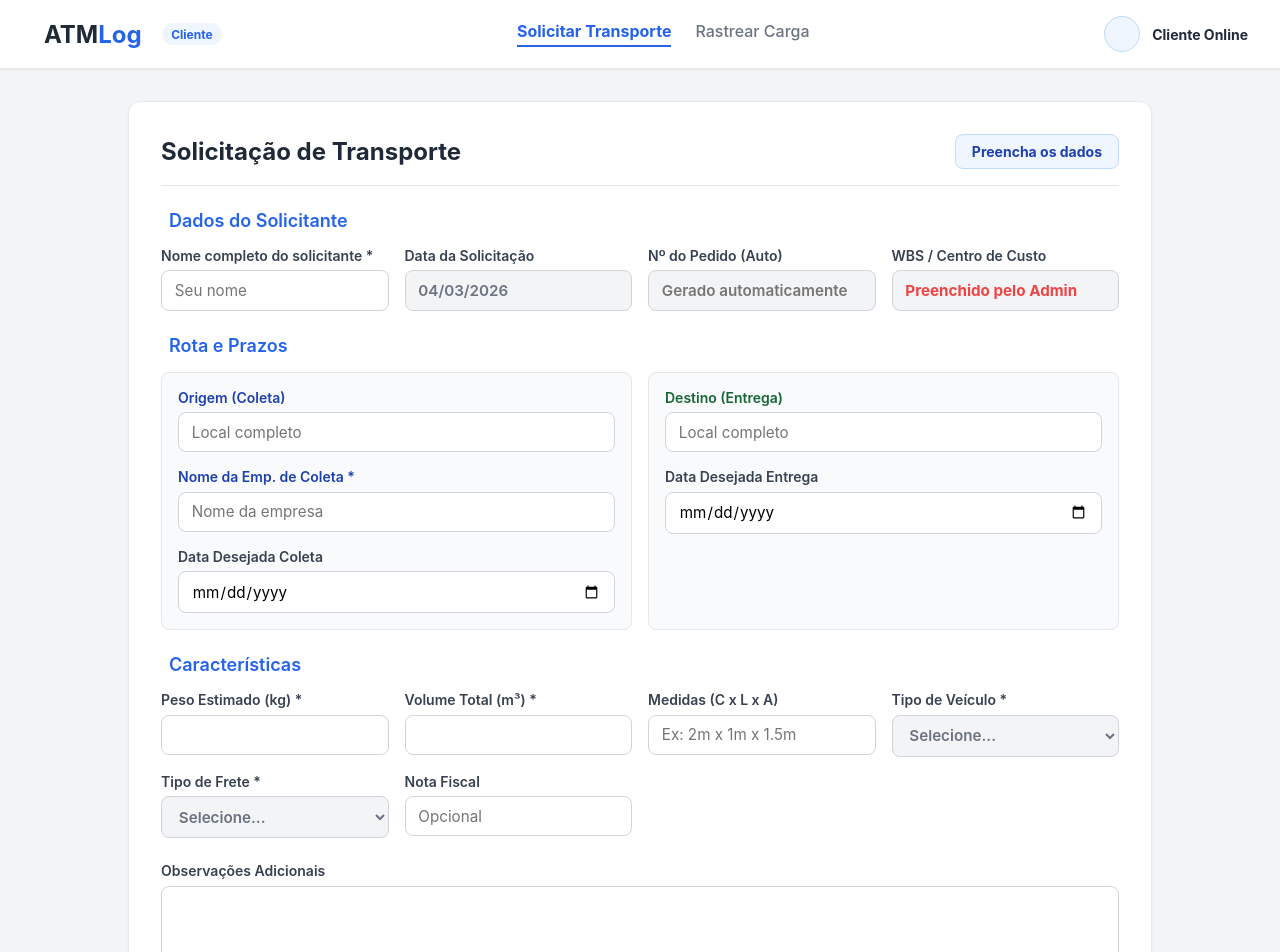
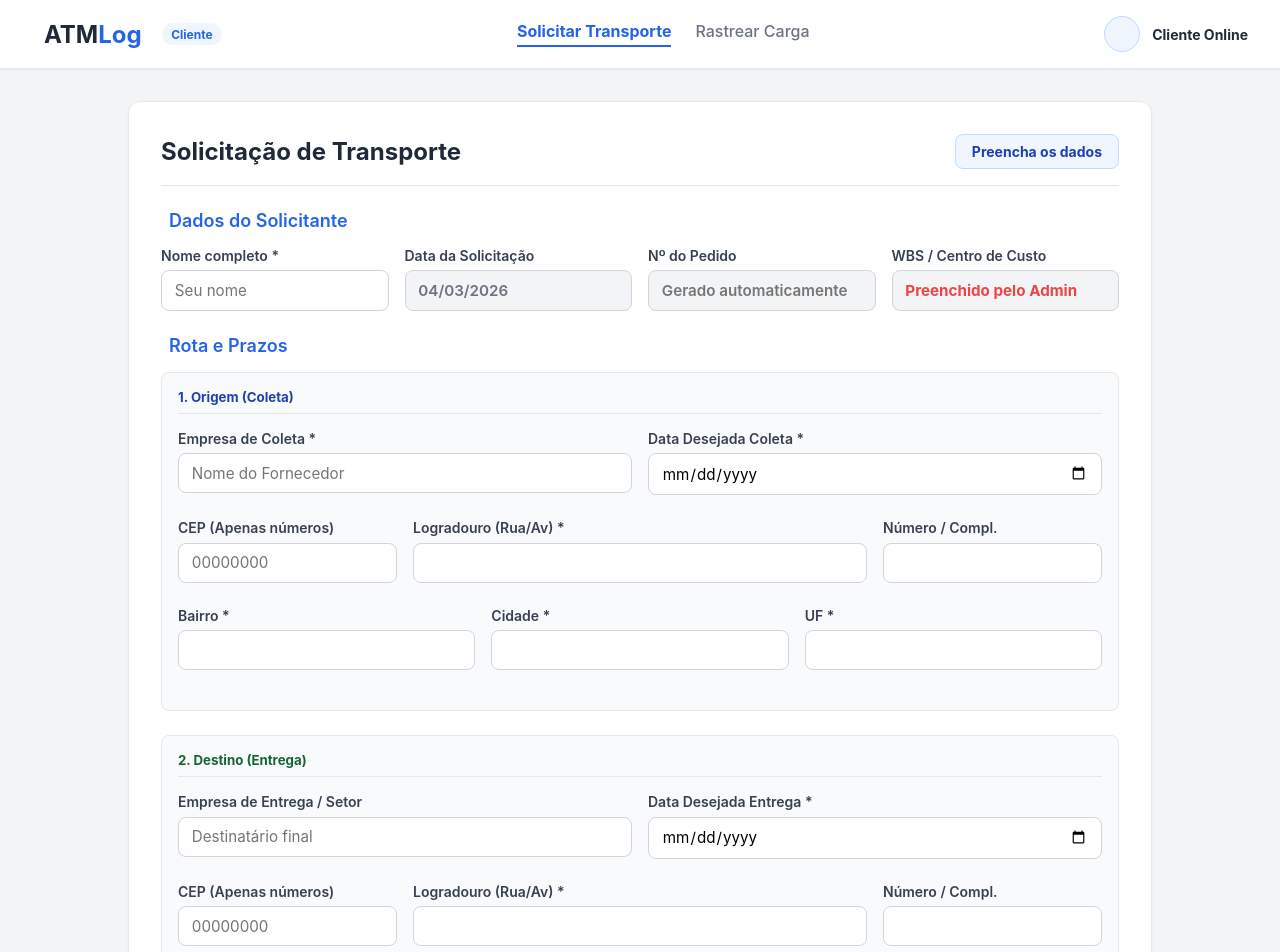
Before and after one commit to ItsNotNatan/TransportViewerClient, a React (Vite) app: page / in a window 1280 px wide. Shown: the top 952 px of the page. Built offline with nearby package versions, Linux system fonts and the light colour scheme.

Commit message:
Add files via upload

```diff
--- a/src/pages/RequestForm/RequestForm.jsx
+++ b/src/pages/RequestForm/RequestForm.jsx
@@ -9,49 +9,90 @@ export default function RequestForm() {
   const [dataLimite, setDataLimite] = useState('');
   const [dataMinima, setDataMinima] = useState('');
 
-  // 1. FORMATO BRASILEIRO (DD/MM/AAAA) E LIMITES DE DATA (PASSADO E FUTURO)
+  // ESTADOS DOS ENDEREÇOS (Coleta e Entrega)
+  const [coleta, setColeta] = useState({ cep: '', logradouro: '', bairro: '', localidade: '', uf: '' });
+  const [entrega, setEntrega] = useState({ cep: '', logradouro: '', bairro: '', localidade: '', uf: '' });
+
+  // FORMATO BRASILEIRO E LIMITES DE DATA
   useEffect(() => {
     const hoje = new Date();
+    setDataHoje(hoje.toLocaleDateString('pt-BR'));
 
-    // Data visual para o campo "Data da Solicitação" (DD/MM/AAAA)
-    const dataFormatada = hoje.toLocaleDateString('pt-BR');
-    setDataHoje(dataFormatada);
-
-    // Pegando as partes da data para formatar no padrão do calendário (YYYY-MM-DD)
     const anoAtual = hoje.getFullYear();
     const mesAtual = String(hoje.getMonth() + 1).padStart(2, '0');
     const diaAtual = String(hoje.getDate()).padStart(2, '0');
 
-    // Trava o PASSADO: o mínimo que ele pode selecionar é o dia de hoje
     setDataMinima(`${anoAtual}-${mesAtual}-${diaAtual}`);
+    setDataLimite(`${anoAtual + 10}-12-31`);
+  }, []);
 
-    // Trava o FUTURO: o limite de 10 anos para frente (Ex: 2036-12-31)
-    const anoMaximo = anoAtual + 10;
-    setDataLimite(`${anoMaximo}-12-31`);
-  }, []);
+  // FUNÇÃO MÁGICA QUE BUSCA O CEP NA API VIACEP
+  const buscarCep = async (valorCep, tipo) => {
+    // Só números
+    const cepLimpo = valorCep.replace(/\D/g, '');
+
+    // Atualiza o CEP digitado na tela
+    if (tipo === 'coleta') setColeta(prev => ({ ...prev, cep: valorCep }));
+    else setEntrega(prev => ({ ...prev, cep: valorCep }));
+
+    // Se tiver 8 números, vai buscar na internet!
+    if (cepLimpo.length === 8) {
+      try {
+        const res = await fetch(`https://viacep.com.br/ws/${cepLimpo}/json/`);
+        const data = await res.json();
+
+        if (!data.erro) {
+          if (tipo === 'coleta') {
+            setColeta(prev => ({ ...prev, logradouro: data.logradouro, bairro: data.bairro, localidade: data.localidade, uf: data.uf }));
+          } else {
+            setEntrega(prev => ({ ...prev, logradouro: data.logradouro, bairro: data.bairro, localidade: data.localidade, uf: data.uf }));
+          }
+        }
+      } catch (error) {
+        console.error("Erro ao buscar o CEP");
+      }
+    }
+  };
+
+  // Função para converter data YYYY-MM-DD para DD/MM/AAAA antes de salvar no banco
+  const formatarDataParaBR = (dataYMD) => {
+    if (!dataYMD) return '';
+    const [ano, mes, dia] = dataYMD.split('-');
+    return `${dia}/${mes}/${ano}`;
+  };
 
   const handleSubmit = async (e) => {
     e.preventDefault();
     setCarregando(true);
 
     const formData = new FormData(e.target);
-    const dadosDoFormulario = Object.fromEntries(formData.entries());
+    const dados = Object.fromEntries(formData.entries());
 
-    // Anexamos a data formatada no pacote que vai para o servidor
-    dadosDoFormulario.dataSolicitacao = dataHoje;
+    dados.dataSolicitacao = dataHoje;
+
+    // Convertendo as datas escolhidas no calendário para o padrão BR
+    dados.dataColeta = formatarDataParaBR(dados.dataColetaCalendario);
+    dados.dataEntrega = formatarDataParaBR(dados.dataEntregaCalendario);
+
+    // Juntando os endereços para salvar certinho no banco de dados!
+    dados.coleta = `${dados.logradouroColeta}, ${dados.numeroColeta || 'S/N'} - ${dados.bairroColeta}, ${dados.cidadeColeta} - ${dados.ufColeta} (CEP: ${dados.cepColeta})`;
+    dados.entrega = `${dados.logradouroEntrega}, ${dados.numeroEntrega || 'S/N'} - ${dados.bairroEntrega}, ${dados.cidadeEntrega} - ${dados.ufEntrega} (CEP: ${dados.cepEntrega})`;
 
     try {
       const resposta = await fetch('http://localhost:3000/api/transportes', {
         method: 'POST',
         headers: { 'Content-Type': 'application/json' },
-        body: JSON.stringify(dadosDoFormulario),
+        body: JSON.stringify(dados),
       });
 
       const resultado = await resposta.json();
 
       if (resposta.ok) {
-        alert(`Sucesso! Transporte solicitado! (ID do ATM gerado: ${resultado.id_gerado})`);
+        alert(`Sucesso! Transporte solicitado! (ID: ${resultado.id_gerado})`);
         e.target.reset();
+        // Limpa os ceps da tela também
+        setColeta({ cep: '', logradouro: '', bairro: '', localidade: '', uf: '' });
+        setEntrega({ cep: '', logradouro: '', bairro: '', localidade: '', uf: '' });
       } else {
         alert("Erro ao enviar a solicitação.");
       }
@@ -65,29 +106,24 @@ export default function RequestForm() {
 
   return (
     <div className="app-layout">
-      {/* CABEÇALHO */}
       <header className="app-header">
         <div className="logo-container">
           <i className="fa-solid fa-truck-fast"></i>
           <span>ATM<span className="text-primary">Log</span></span>
           <span className="badge-role">Cliente</span>
         </div>
-
         <nav className="nav-links">
           <NavLink to="/" className={({ isActive }) => isActive ? "nav-item active" : "nav-item"}>Solicitar Transporte</NavLink>
           <NavLink to="/rastreio" className={({ isActive }) => isActive ? "nav-item active" : "nav-item"}>Rastrear Carga</NavLink>
         </nav>
-
         <div className="user-profile">
           <div className="avatar"><i className="fa-solid fa-user"></i></div>
           <div className="user-info"><span>Cliente Online</span></div>
         </div>
       </header>
 
-      {/* ÁREA PRINCIPAL */}
       <main className="app-main">
         <section className="form-card fade-in">
-
           <div className="card-header">
             <h3 className="card-title">Solicitação de Transporte</h3>
             <div className="badge-info"><i className="fa-solid fa-clock"></i> Preencha os dados</div>
@@ -95,84 +131,130 @@ export default function RequestForm() {
 
           <form onSubmit={handleSubmit}>
 
-            {/* SEÇÃO 1 */}
+            {/* SEÇÃO 1: DADOS BÁSICOS */}
             <h4 className="section-title"><i className="fa-solid fa-user-tag"></i> Dados do Solicitante</h4>
             <div className="form-grid-4">
-
               <div className="input-group">
-                <label>Nome completo do solicitante *</label>
+                <label>Nome completo *</label>
                 <input type="text" name="solicitante" required className="input-control" placeholder="Seu nome" />
               </div>
-
               <div className="input-group">
                 <label>Data da Solicitação</label>
                 <input type="text" value={dataHoje} readOnly className="input-control" />
               </div>
               <div className="input-group">
-                <label>Nº do Pedido (Auto)</label>
+                <label>Nº do Pedido</label>
                 <input type="text" readOnly className="input-control" placeholder="Gerado automaticamente" />
               </div>
               <div className="input-group">
                 <label>WBS / Centro de Custo</label>
-                <input
-                  type="text"
-                  disabled
-                  value="Preenchido pelo Admin"
-                  className="input-control"
-                  style={{ color: '#ef4444', fontWeight: 'bold' }}
-                />
+                <input type="text" disabled value="Preenchido pelo Admin" className="input-control" style={{ color: '#ef4444', fontWeight: 'bold' }} />
               </div>
             </div>
 
-            {/* SEÇÃO 2 */}
+            {/* SEÇÃO 2: ROTA (ORIGEM) */}
             <h4 className="section-title"><i className="fa-solid fa-map-location-dot"></i> Rota e Prazos</h4>
-            <div className="form-grid-2">
-              <div className="box-highlight">
-                <div className="input-group" style={{ marginBottom: '1rem' }}>
-                  <label style={{ color: '#1e40af' }}>Origem (Coleta)</label>
-                  <input type="text" name="coleta" required placeholder="Local completo" className="input-control" />
+
+            <div className="box-highlight" style={{ marginBottom: '1.5rem' }}>
+              <h5 style={{ color: '#1e40af', fontWeight: 'bold', marginBottom: '1rem', borderBottom: '1px solid #e5e7eb', paddingBottom: '0.5rem' }}>1. Origem (Coleta)</h5>
+
+              <div className="form-grid-2">
+                <div className="input-group">
+                  <label>Empresa de Coleta *</label>
+                  <input type="text" name="empresaColeta" required className="input-control" placeholder="Nome do Fornecedor" />
                 </div>
-
-                <div className="input-group" style={{ marginBottom: '1rem' }}>
-                  <label style={{ color: '#1e40af' }}>Nome da Emp. de Coleta *</label>
-                  <input type="text" name="empresaColeta" required placeholder="Nome da empresa" className="input-control" />
-                </div>
-
                 <div className="input-group">
-                  <label>Data Desejada Coleta</label>
-                  {/* LIMITES MIN E MAX ADICIONADOS AQUI */}
-                  <input type="date" name="dataColeta" min={dataMinima} max={dataLimite} required className="input-control" />
+                  <label>Data Desejada Coleta *</label>
+                  <input type="date" name="dataColetaCalendario" min={dataMinima} max={dataLimite} required className="input-control" />
                 </div>
               </div>
 
-              <div className="box-highlight">
-                <div className="input-group" style={{ marginBottom: '1rem' }}>
-                  <label style={{ color: '#166534' }}>Destino (Entrega)</label>
-                  <input type="text" name="entrega" required placeholder="Local completo" className="input-control" />
+              <div className="form-grid-4">
+                <div className="input-group">
+                  <label>CEP (Apenas números)</label>
+                  <input type="text" name="cepColeta" maxLength="9" value={coleta.cep} onChange={(e) => buscarCep(e.target.value, 'coleta')} className="input-control" placeholder="00000000" />
+                </div>
+                <div className="input-group" style={{ gridColumn: 'span 2' }}>
+                  <label>Logradouro (Rua/Av) *</label>
+                  <input type="text" name="logradouroColeta" required value={coleta.logradouro} onChange={(e) => setColeta({...coleta, logradouro: e.target.value})} className="input-control" />
                 </div>
                 <div className="input-group">
-                  <label>Data Desejada Entrega</label>
-                  {/* LIMITES MIN E MAX ADICIONADOS AQUI */}
-                  <input type="date" name="dataEntrega" min={dataMinima} max={dataLimite} required className="input-control" />
+                  <label>Número / Compl.</label>
+                  <input type="text" name="numeroColeta" className="input-control" />
+                </div>
+              </div>
+
+              <div className="form-grid-3">
+                <div className="input-group">
+                  <label>Bairro *</label>
+                  <input type="text" name="bairroColeta" required value={coleta.bairro} onChange={(e) => setColeta({...coleta, bairro: e.target.value})} className="input-control" />
+                </div>
+                <div className="input-group">
+                  <label>Cidade *</label>
+                  <input type="text" name="cidadeColeta" required value={coleta.localidade} onChange={(e) => setColeta({...coleta, localidade: e.target.value})} className="input-control" />
+                </div>
+                <div className="input-group">
+                  <label>UF *</label>
+                  <input type="text" name="ufColeta" maxLength="2" required value={coleta.uf} onChange={(e) => setColeta({...coleta, uf: e.target.value})} className="input-control" />
                 </div>
               </div>
             </div>
 
-            {/* SEÇÃO 3 */}
+            {/* SEÇÃO 2: ROTA (DESTINO) */}
+            <div className="box-highlight" style={{ marginBottom: '1.5rem' }}>
+              <h5 style={{ color: '#166534', fontWeight: 'bold', marginBottom: '1rem', borderBottom: '1px solid #e5e7eb', paddingBottom: '0.5rem' }}>2. Destino (Entrega)</h5>
+
+              <div className="form-grid-2">
+                <div className="input-group">
+                  <label>Empresa de Entrega / Setor</label>
+                  <input type="text" name="empresaEntrega" className="input-control" placeholder="Destinatário final" />
+                </div>
+                <div className="input-group">
+                  <label>Data Desejada Entrega *</label>
+                  <input type="date" name="dataEntregaCalendario" min={dataMinima} max={dataLimite} required className="input-control" />
+                </div>
+              </div>
+
+              <div className="form-grid-4">
+                <div className="input-group">
+                  <label>CEP (Apenas números)</label>
+                  <input type="text" name="cepEntrega" maxLength="9" value={entrega.cep} onChange={(e) => buscarCep(e.target.value, 'entrega')} className="input-control" placeholder="00000000" />
+                </div>
+                <div className="input-group" style={{ gridColumn: 'span 2' }}>
+                  <label>Logradouro (Rua/Av) *</label>
+                  <input type="text" name="logradouroEntrega" required value={entrega.logradouro} onChange={(e) => setEntrega({...entrega, logradouro: e.target.value})} className="input-control" />
+                </div>
+                <div className="input-group">
+                  <label>Número / Compl.</label>
+                  <input type="text" name="numeroEntrega" className="input-control" />
+                </div>
+              </div>
+
+              <div className="form-grid-3">
+                <div className="input-group">
+                  <label>Bairro *</label>
+                  <input type="text" name="bairroEntrega" required value={entrega.bairro} onChange={(e) => setEntrega({...entrega, bairro: e.target.value})} className="input-control" />
+                </div>
+                <div className="input-group">
+                  <label>Cidade *</label>
+                  <input type="text" name="cidadeEntrega" required value={entrega.localidade} onChange={(e) => setEntrega({...entrega, localidade: e.target.value})} className="input-control" />
+                </div>
+                <div className="input-group">
+                  <label>UF *</label>
+                  <input type="text" name="ufEntrega" maxLength="2" required value={entrega.uf} onChange={(e) => setEntrega({...entrega, uf: e.target.value})} className="input-control" />
+                </div>
+              </div>
+            </div>
+
+            {/* SEÇÃO 3: CARACTERÍSTICAS */}
             <h4 className="section-title"><i className="fa-solid fa-box-open"></i> Características</h4>
             <div className="form-grid-3">
-              <div className="input-group">
-                <label>Peso Estimado (kg) *</label>
-                <input type="number" name="peso" step="0.01" min="0" required className="input-control" />
-              </div>
-              <div className="input-group">
-                <label>Volume Total (m³) *</label>
-                <input type="number" name="volume" step="0.01" min="0" required className="input-control" />
-              </div>
+              <div className="input-group"><label>Peso (kg) *</label><input type="number" name="peso" step="0.01" min="0" required className="input-control" /></div>
+              <div className="input-group"><label>Volume (m³) *</label><input type="number" name="volume" step="0.01" min="0" required className="input-control" /></div>
               <div className="input-group"><label>Medidas (C x L x A)</label><input type="text" name="medidas" placeholder="Ex: 2m x 1m x 1.5m" className="input-control" /></div>
 
               <div className="input-group">
-                <label>Tipo de Veículo *</label>
+                <label>Veículo *</label>
                 <select name="veiculo" required className="input-control">
                   <option value="">Selecione...</option>
                   <option value="VAN">VAN</option>
@@ -189,13 +271,11 @@ export default function RequestForm() {
               <div className="input-group"><label>Nota Fiscal</label><input type="text" name="nf" className="input-control" placeholder="Opcional" /></div>
             </div>
 
-            {/* SEÇÃO 4 */}
             <div className="input-group" style={{ marginTop: '1rem' }}>
               <label>Observações Adicionais</label>
               <textarea name="obs" rows="3" className="input-control"></textarea>
             </div>
 
-            {/* BOTÕES */}
             <div className="form-actions">
               <button type="reset" className="btn btn-outline">Limpar</button>
               <button type="submit" disabled={carregando} className="btn btn-primary">
```
